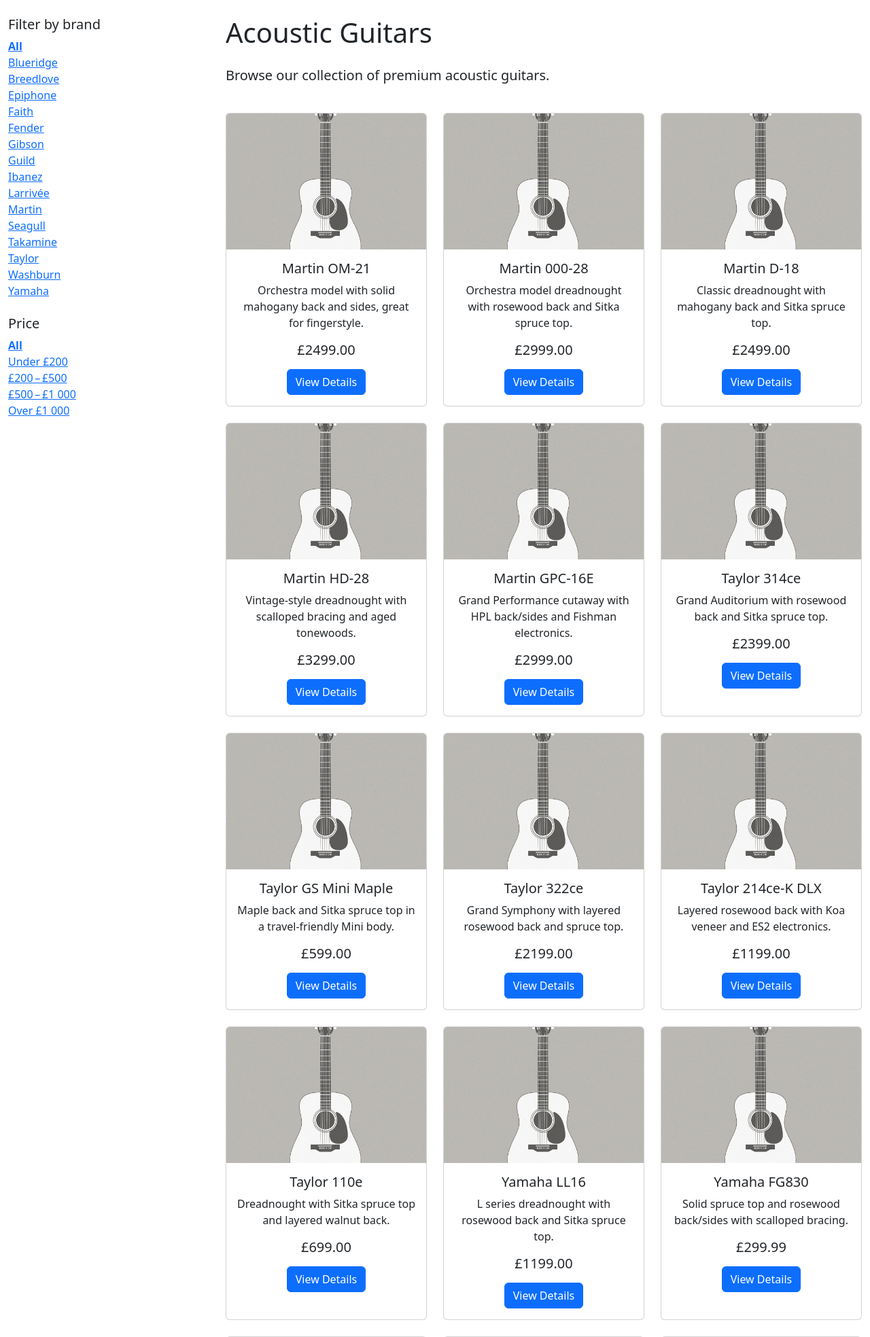
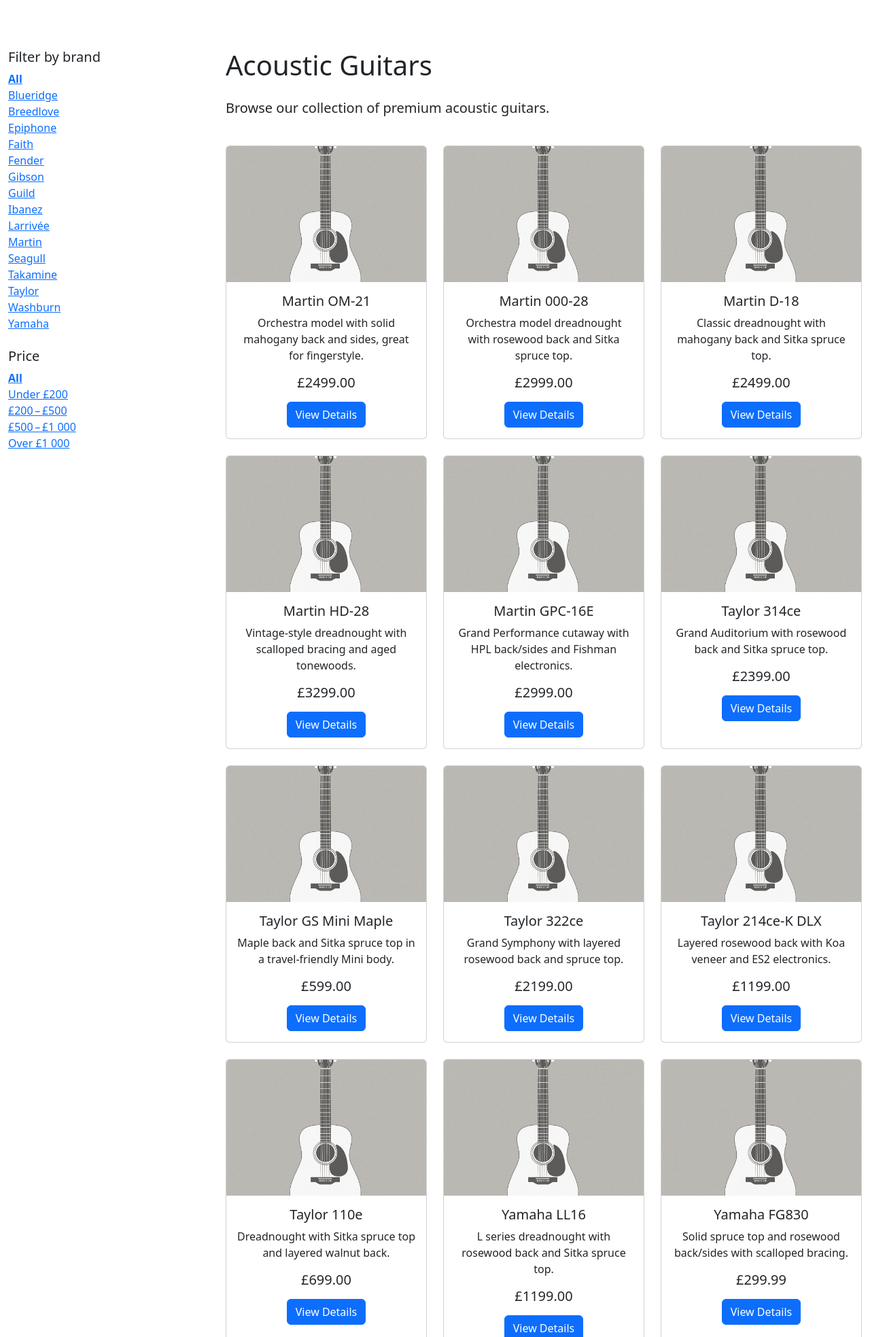
Before and after one commit to seanpatton1/Strum-and-Strings, a Django app: page /categories/1/ in a window 1280 px wide. Shown: the part 80-2047 px from the top of the page at 68% size. Run offline with Django 5.2, Linux system fonts and the light colour scheme; data comes from the database, SQL or seed files in the repository; both versions use the stored data as it was after the commit; some libraries are stand-ins or nearby versions.

Commit message:
ameded further styles on filters on pages - further work to do

```diff
--- a/categories/templates/categories/category_detail.html
+++ b/categories/templates/categories/category_detail.html
@@ -8,11 +8,11 @@
 {% endblock %}
 
 {% block title %}{{ category.name }} – Strum & Strings{% endblock %}
-{% block main_class %}container-fluid pt-4{% endblock %}
+{% block main_class %}container-fluid pt-4 my-5{% endblock %}
 
 {% block content %}
 <div class="row">
-  <aside class="col-12 col-md-3 mb-4">
+  <aside class="sticky-top col-12 col-md-3 mb-4">
     <div class="collapse d-md-block" id="filterCollapse">
       <h5>Filter by brand</h5>
       <ul class="list-unstyled">
@@ -68,7 +68,7 @@
     </div>
   </aside>
 
-  <section class="col-12 col-md-9">
+  <section class="container col-12 col-md-9">
     <h1 class="mb-4">{{ category.name }}</h1>
     <p class="lead">{{ category.description }}</p>
 
```
Also changed, not shown: db.sqlite3.
